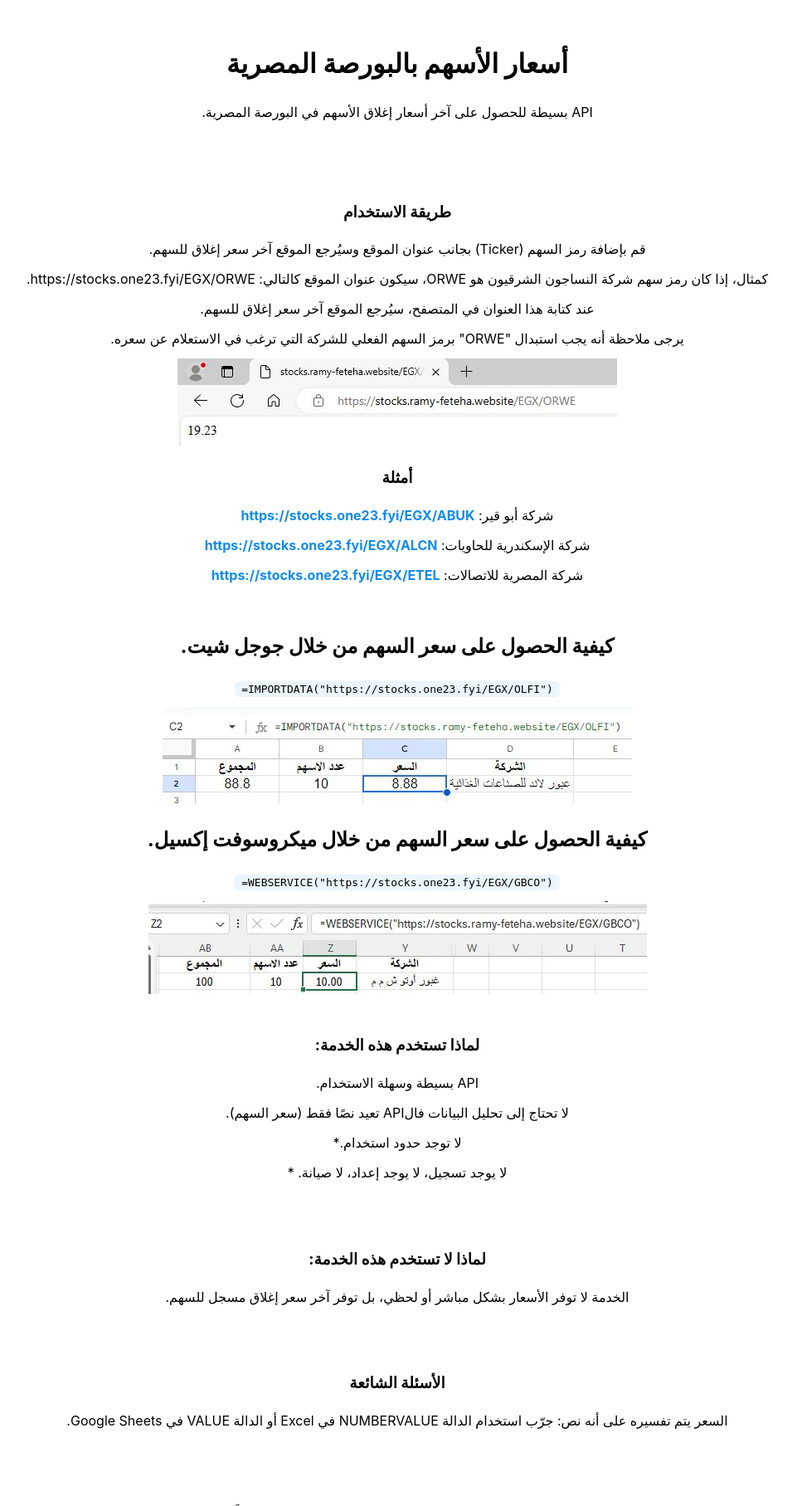
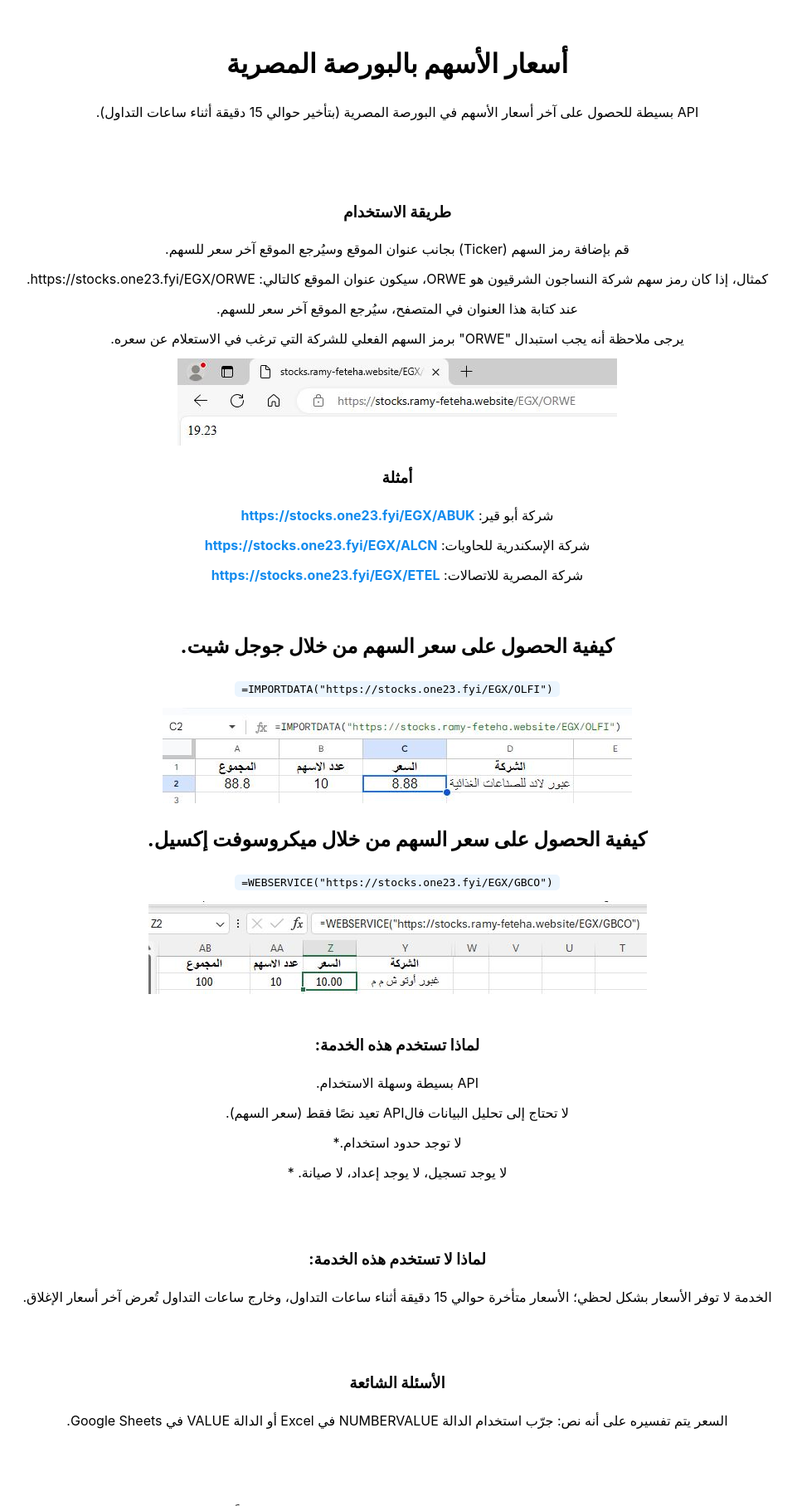
Before and after one commit to rgf2004/egx-stock-api, a Flask app: page / in a window 1280 px wide. Shown: the top 1815 px of the page at 83% size, without its empty margins (161-1122 px from the left). Run offline with Flask 3, Linux system fonts and the light colour scheme.

Commit message:
Update page text: prices are ~15 min delayed, not last close only
Co-Authored-By: Claude Sonnet 5.5 <noreply@anthropic.com>

```diff
--- a/app/templates/index.html
+++ b/app/templates/index.html
@@ -511,14 +511,14 @@
 <body>
 <header>
     <h1>أسعار الأسهم بالبورصة المصرية</h1>
-    <p>API بسيطة للحصول على آخر أسعار إغلاق الأسهم في البورصة المصرية. </p>
+    <p>API بسيطة للحصول على آخر أسعار الأسهم في البورصة المصرية (بتأخير حوالي 15 دقيقة أثناء ساعات التداول). </p>
 </header>
 <main>
 	<h3>طريقة الاستخدام</h3>
 
-	<p>قم بإضافة رمز السهم (Ticker) بجانب عنوان الموقع وسيُرجع الموقع آخر سعر إغلاق للسهم.</p>
+	<p>قم بإضافة رمز السهم (Ticker) بجانب عنوان الموقع وسيُرجع الموقع آخر سعر للسهم.</p>
 	<p>كمثال، إذا كان رمز سهم شركة النساجون الشرقيون هو  ORWE، سيكون عنوان الموقع كالتالي: https://stocks.one23.fyi/EGX/ORWE.</p>
-	<p>عند كتابة هذا العنوان في المتصفح، سيُرجع الموقع آخر سعر إغلاق للسهم.</p>
+	<p>عند كتابة هذا العنوان في المتصفح، سيُرجع الموقع آخر سعر للسهم.</p>
 	<p>يرجى ملاحظة أنه يجب استبدال "ORWE" برمز السهم الفعلي للشركة التي ترغب في الاستعلام عن سعره.</p>
 	<img src="{{ url_for('static', filename='images/browser.jpg') }}" alt="ﻢﺛﺎﻟ ﻢﻧ ﺎﻠﻤﺘﺼﻔﺣ">
 	<br>
@@ -551,7 +551,7 @@
 	<br>
 	<br>
 	<h3>لماذا لا تستخدم هذه الخدمة:</h3>
-	<p>الخدمة لا توفر الأسعار بشكل مباشر أو لحظي، بل توفر آخر سعر إغلاق مسجل للسهم.</p>
+	<p>الخدمة لا توفر الأسعار بشكل لحظي؛ الأسعار متأخرة حوالي 15 دقيقة أثناء ساعات التداول، وخارج ساعات التداول تُعرض آخر أسعار الإغلاق.</p>
 
 	<br>
 	<br>
```
